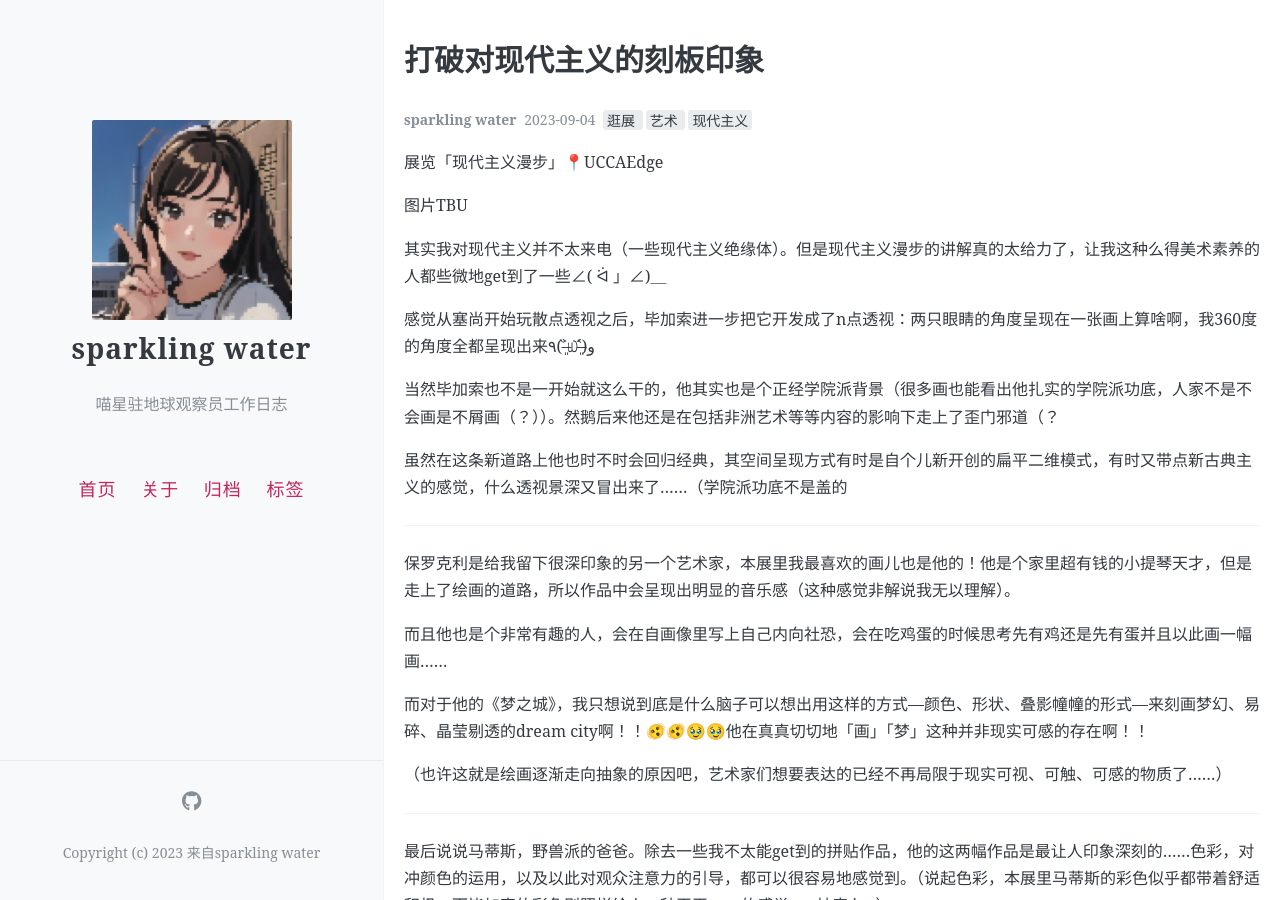
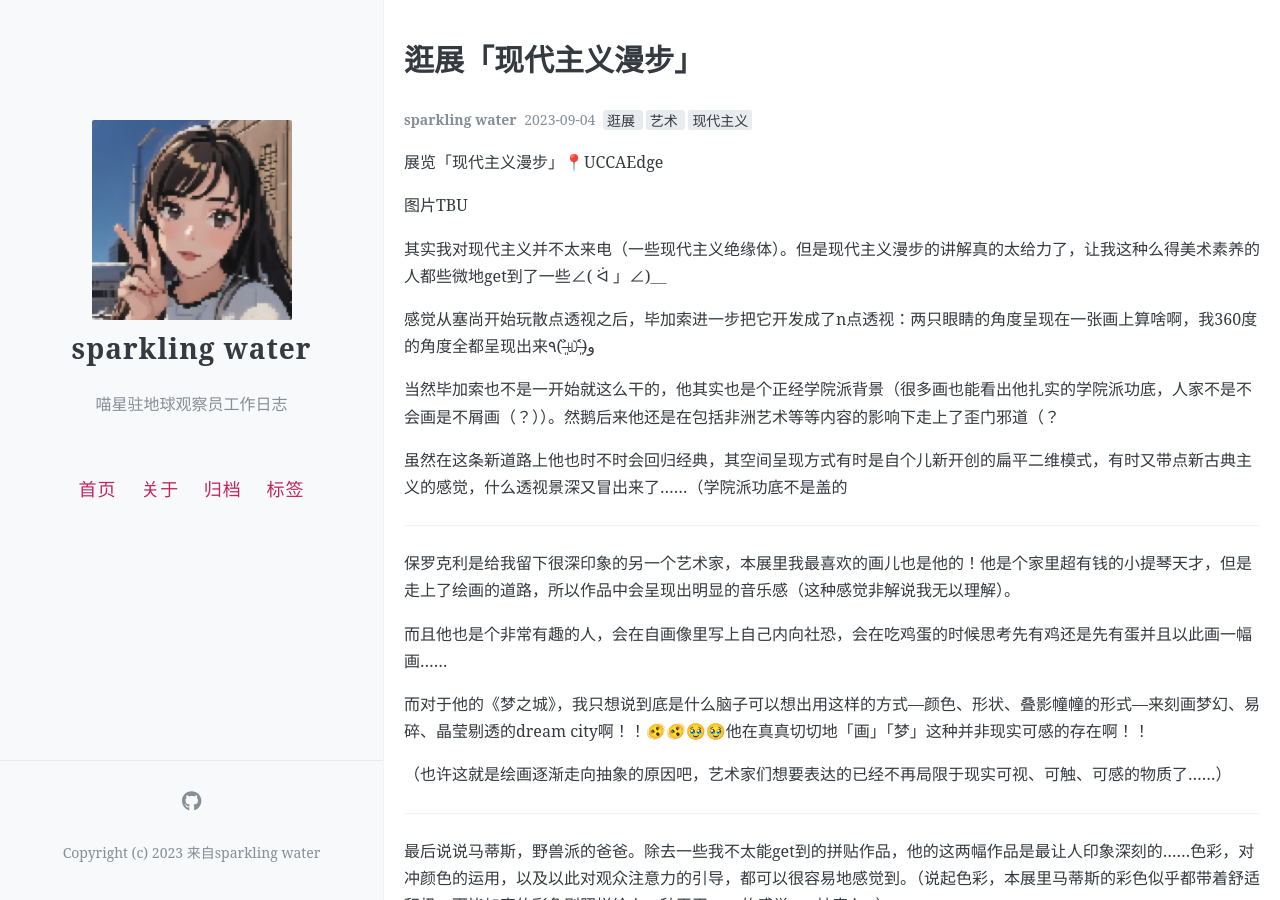
Before and after one commit to jwjwjiawen/sparkling_water, a Jekyll site: the page built from _posts/2023-09-04-modernism.md, in a window 1280 px wide and 900 px high. Built offline with Jekyll 4.4.1, drawn with Linux system fonts in a browser that asks for light colours; comment, search, counter and statistics services are not loaded.

Commit message:
Update 2023-09-04-modernism.md

```diff
--- a/_posts/2023-09-04-modernism.md
+++ b/_posts/2023-09-04-modernism.md
@@ -1,6 +1,6 @@
 ---
 layout: post
-title: 打破对现代主义的刻板印象
+title: 逛展「现代主义漫步」
 date: 2023-09-04
 author: sparkling water
 tags: [逛展, 艺术, 现代主义]
```
